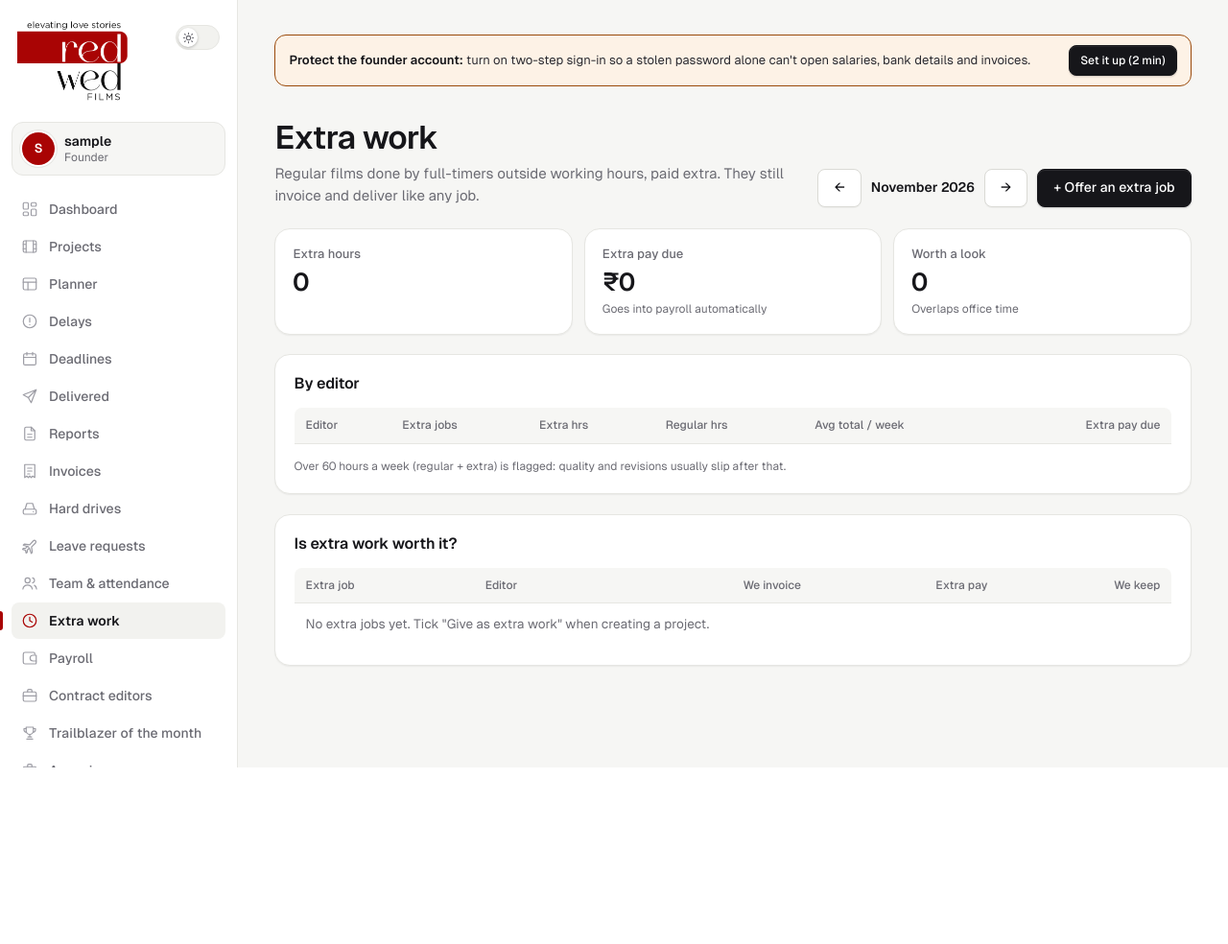
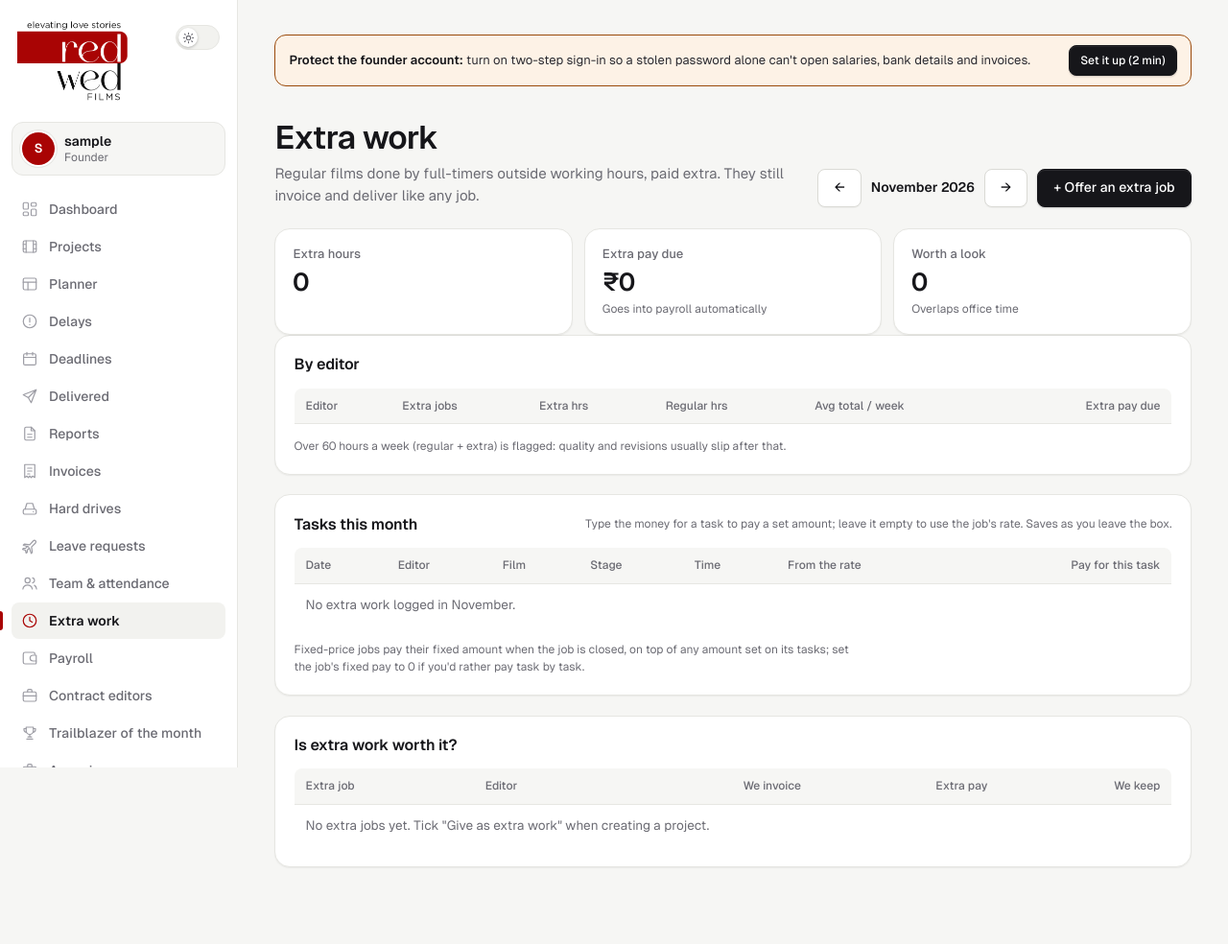
Before and after one commit to ggulati2/studio-ops, a Django app: page /extra-work/ in a window 1280 px wide. Shown: the whole page at 96% size. Before the commit the page ends 800 px from the top, so only its background shows below. Run offline with Django 5.2, Linux system fonts and the light colour scheme; the visitor is signed in with stand-in values (Sample User, id 1); data comes from the database, SQL or seed files in the repository; data that the repository does not hold is empty; some libraries are stand-ins or nearby versions.

Commit message:
Extra work: set the money for each task
- ExtraEntry.amount (optional): a founder-set pay for that task; empty = the job's rate.
- Extra work page: 'Tasks this month' with an inline amount box per task (saves on leave,
  no reload); KPIs and per-editor pay redraw; payroll and the editor's page use it. Audited.
- 'Is extra work worth it?' counts task amounts plus fixed job pay.

Co-Authored-By: Claude Opus 5.5 <noreply@anthropic.com>
Claude-Session: https://claude.ai/code/session_01SRdHSDENbpxkHMhr5a9ifw

```diff
--- a/config/urls.py
+++ b/config/urls.py
@@ -41,6 +41,7 @@ urlpatterns = [
     path("team/new/", v.person_edit, name="person_new"),
     path("team/<int:pk>/", v.person_edit, name="person_edit"),
     path("extra-work/", v.extra_admin, name="extra_admin"),
+    path("extra-work/<int:pk>/amount/", v.extra_amount, name="extra_amount"),
     path("payroll/", v.payroll, name="payroll"),
     path("payroll/save/", v.payroll_save, name="payroll_save"),
     path("payslip/<int:pk>/", v.payslip_view, name="payslip"),
--- a/ops/views/admin.py
+++ b/ops/views/admin.py
@@ -7,7 +7,9 @@ from django.contrib import messages
 from django.contrib.auth import get_user_model
 from django.db import models, transaction
 from django.db.models import Count, Q
+from django.http import JsonResponse
 from django.shortcuts import get_object_or_404, redirect, render
+from django.template.loader import render_to_string
 from django.urls import reverse
 from django.utils import timezone
 
@@ -24,7 +26,7 @@ from ..services import (add_months, attendance, available_days, benchmarks, cele
                         week_start)
 
 User = get_user_model()
-__all__ = ["backup", "dashboard", "projects", "project_new", "project_edit", "project_status", "project_assign", "deadlines",
+__all__ = ["extra_amount", "backup", "dashboard", "projects", "project_new", "project_edit", "project_status", "project_assign", "deadlines",
            "delivered", "reports", "report_print", "team_view", "person_edit", "person_pod", "extra_admin", "eotm",
            "agencies", "agency_edit", "settings_view", "holiday_delete", "audit_log", "access_matrix"]
 
@@ -746,6 +748,22 @@ def extra_admin(request):
     a, b = month_start(month), month_end(month)
     entries = ExtraEntry.objects.filter(date__range=(a, b)).select_related("user__profile", "project")
     flagged = [e for e in entries if e.overlaps_office]
+    rows = _extra_summary(request, month)
+    margins = []
+    for p in Project.objects.filter(is_extra=True).select_related("editor__profile", "agency")[:30]:
+        cost = sum(e.pay for e in p.extra_entries.all()) + (p.extra_rate if p.extra_basis == "fixed" else 0)
+        keep = p.invoice_amount - cost if p.agency.currency == "INR" else None
+        margins.append({"p": p, "cost": cost, "keep": keep,
+                        "pct": round(keep / p.invoice_amount * 100) if keep is not None and p.invoice_amount else None})
+    return render(request, "founder/extra.html", {"month": month, "prev": add_months(month, -1), "next": add_months(month, 1),
+                                                "rows": rows, "flagged": flagged, "margins": margins,
+                                                "entries": entries.select_related("project__agency").order_by("-date", "-start"),
+                                                "total_pay": sum(r["pay"] for r in rows),
+                                                "total_hours": round(sum(r["extra"] for r in rows), 1)})
+
+
+def _extra_summary(request, month):
+    a, b = month_start(month), month_end(month)
     rows = []
     for u in team():
         reg = sum(l.hours for l in DayLog.objects.filter(user=u, date__range=(a, b)))
@@ -754,16 +772,46 @@ def extra_admin(request):
         rows.append({"u": u, "jobs": Project.objects.filter(editor=u, is_extra=True, received_on__lte=b).exclude(
             closed_on__lt=a).count(), "extra": ex, "regular": round(reg, 1),
             "week": round((reg + ex) / weeks), "pay": extra_pay(u, month)})
-    margins = []
-    for p in Project.objects.filter(is_extra=True).select_related("editor__profile", "agency")[:30]:
-        cost = (sum(e.pay for e in p.extra_entries.all()) if p.extra_basis == "hourly" else p.extra_rate)
-        keep = p.invoice_amount - cost if p.agency.currency == "INR" else None
-        margins.append({"p": p, "cost": cost, "keep": keep,
-                        "pct": round(keep / p.invoice_amount * 100) if keep is not None and p.invoice_amount else None})
-    return render(request, "founder/extra.html", {"month": month, "prev": add_months(month, -1), "next": add_months(month, 1),
-                                                "rows": rows, "flagged": flagged, "margins": margins,
-                                                "total_pay": sum(r["pay"] for r in rows),
-                                                "total_hours": round(sum(r["extra"] for r in rows), 1)})
+    return rows
+
+
+@requires("extra.manage")
+def extra_amount(request, pk):
+    """Set (or clear) the money an editor gets for one extra-work task."""
+    from ..perf import clear as clear_memo
+    e = get_object_or_404(ExtraEntry.objects.select_related("project", "user__profile"), pk=pk)
+    back = S.safe_next(request, request.POST.get("next"), reverse("extra_admin"))
+    if request.method != "POST":
+        return redirect(back)
+    raw = (request.POST.get("amount") or "").replace(",", "").replace("₹", "").strip()
+    if raw and (not raw.isdigit() or int(raw) > 10_000_000):
+        say = [("error", "Enter the amount in whole rupees, e.g. 1500 (or leave it empty to use the job's rate).")]
+    else:
+        old = e.amount
+        e.amount = int(raw) if raw else None
+        if e.amount != old:
+            e.save(update_fields=["amount"])
+            record(request, "extra.amount", str(e.project), f"{e.user.profile.name} {e.date:%d %b}: "
+                   f"{'₹' + format(old, ',') if old is not None else 'rate'} -> {'₹' + format(e.amount, ',') if e.amount is not None else 'rate'}")
+        say = [("success", f"{e.user.profile.name} · {e.project} · {e.date:%-d %b}: "
+                + (f"₹{e.amount:,} for this task." if e.amount is not None
+                   else f"back to the job's rate (₹{e.auto_pay:,}).") + " Payroll uses it.")]
+    if request.headers.get("X-Requested-With") == "fetch":
+        clear_memo()
+        month = month_start(e.date)
+        rows = _extra_summary(request, month)
+        bad = any(l == "error" for l, _ in say)
+        row = render_to_string("founder/_extra_entry.html", {"e": e, "back": back}, request=request)
+        summary = render_to_string("founder/_extra_summary.html", {
+            "rows": rows, "total_pay": sum(r["pay"] for r in rows), "total_hours": round(sum(r["extra"] for r in rows), 1),
+            "flagged_n": str(sum(1 for x in ExtraEntry.objects.filter(date__range=(month, month_end(month)))
+                                 .select_related("user") if x.overlaps_office))}, request=request)
+        return JsonResponse({"ok": not bad, "messages": [{"level": l, "text": t} for l, t in say],
+                             "swap": [{"sel": f'[data-extra="{e.pk}"]', "mode": "outer", "html": row},
+                                      {"sel": "[data-extra-summary]", "mode": "outer", "html": summary}]})
+    for level, text in say:
+        getattr(messages, level)(request, text)
+    return redirect(back)
 
 
 @requires("eotm.manage")
--- a/static/app.css
+++ b/static/app.css
@@ -1158,3 +1158,11 @@ td.starts{box-shadow:inset 3px 0 0 var(--ok)}
 .wl-film-grid{display:grid;grid-template-columns:repeat(auto-fill,minmax(220px,1fr));gap:10px}
 .wl-film-grid .wl-film{border:1px solid var(--line);border-left:4px solid hsl(var(--h,210) 55% 55%);border-radius:var(--r-sm);padding:10px 12px}
 .wl-row>.card{width:100%}
+
+/* Extra work: pay per task */
+.amt-wrap{display:inline-flex;align-items:center;gap:2px}
+.amt-cur{color:var(--muted)}
+.extra-amt{display:inline-flex}
+.extra-amt input{width:96px;text-align:right}
+.extra-amt input::placeholder{color:var(--faint)}
+.extra-tasks td{vertical-align:middle}
--- /dev/null
+++ b/templates/founder/_extra_summary.html
@@ -0,0 +1,12 @@
+{% load ops_extras %}<div data-extra-summary>
+<div class="grid">
+  <div class="kpi"><span>Extra hours</span><b>{{ total_hours|hours }}</b></div>
+  <div class="kpi"><span>Extra pay due</span><b>₹{{ total_pay|money }}</b><small>Goes into payroll automatically</small></div>
+  <div class="kpi {% if flagged_n and flagged_n != '0' %}warn{% endif %}"><span>Worth a look</span><b>{{ flagged_n }}</b><small>Overlaps office time</small></div>
+</div>
+<section class="card"><h2>By editor</h2><div class="scroll"><table style="min-width:680px">
+  <thead><tr><th>Editor</th><th>Extra jobs</th><th>Extra hrs</th><th>Regular hrs</th><th>Avg total / week</th><th class="right">Extra pay due</th></tr></thead>
+  <tbody>{% for r in rows %}<tr><td><b>{{ r.u.profile.name }}</b></td><td>{{ r.jobs }}</td><td>{{ r.extra|hours }}</td><td class="muted">{{ r.regular|hours }}</td>
+    <td {% if r.week > 60 %}style="color:var(--bad);font-weight:600"{% endif %}>{{ r.week }} h{% if r.week > 60 %} · over 60/week{% endif %}</td><td class="right"><b>₹{{ r.pay|money }}</b></td></tr>{% endfor %}</tbody>
+</table></div><p class="small muted" style="margin:0">Over 60 hours a week (regular + extra) is flagged: quality and revisions usually slip after that.</p></section>
+</div>
--- a/templates/founder/extra.html
+++ b/templates/founder/extra.html
@@ -5,19 +5,16 @@
   <div><h1>Extra work</h1><p>Regular films done by full-timers outside working hours, paid extra. They still invoice and deliver like any job.</p></div>
   <div class="actions"><a class="btn" href="{% qs m=prev|date:'Y-m' %}">←</a><b>{{ month|date:"F Y" }}</b><a class="btn" href="{% qs m=next|date:'Y-m' %}">→</a><a class="btn primary" href="{% url 'project_new' %}">+ Offer an extra job</a></div>
 </div>
-<div class="grid">
-  <div class="kpi"><span>Extra hours</span><b>{{ total_hours|hours }}</b></div>
-  <div class="kpi"><span>Extra pay due</span><b>₹{{ total_pay|money }}</b><small>Goes into payroll automatically</small></div>
-  <div class="kpi {% if flagged %}warn{% endif %}"><span>Worth a look</span><b>{{ flagged|length }}</b><small>Overlaps office time</small></div>
-</div>
+{% with flagged_n=flagged|length|stringformat:"s" %}{% include "founder/_extra_summary.html" %}{% endwith %}
 {% if flagged %}<section class="card warn"><h2 style="color:var(--warn)">Worth a look</h2>
   {% for e in flagged %}<div class="small">{{ e.user.profile.name }} logged {{ e.hours|hours }} extra hrs on {{ e.project }} ({{ e.date|date:"j M" }}, {{ e.start|time:"g:i A" }}–{{ e.end|time:"g:i A" }}), overlapping their office time. Already counted; edit it in the back office only if it's wrong.</div>{% endfor %}
 </section>{% endif %}
-<section class="card"><h2>By editor</h2><div class="scroll"><table style="min-width:680px">
-  <thead><tr><th>Editor</th><th>Extra jobs</th><th>Extra hrs</th><th>Regular hrs</th><th>Avg total / week</th><th class="right">Extra pay due</th></tr></thead>
-  <tbody>{% for r in rows %}<tr><td><b>{{ r.u.profile.name }}</b></td><td>{{ r.jobs }}</td><td>{{ r.extra|hours }}</td><td class="muted">{{ r.regular|hours }}</td>
-    <td {% if r.week > 60 %}style="color:var(--bad);font-weight:600"{% endif %}>{{ r.week }} h{% if r.week > 60 %} · over 60/week{% endif %}</td><td class="right"><b>₹{{ r.pay|money }}</b></td></tr>{% endfor %}</tbody>
-</table></div><p class="small muted" style="margin:0">Over 60 hours a week (regular + extra) is flagged: quality and revisions usually slip after that.</p></section>
+<section class="card"><div class="title"><h2>Tasks this month</h2><span class="small muted">Type the money for a task to pay a set amount; leave it empty to use the job's rate. Saves as you leave the box.</span></div>
+  <div class="scroll"><table class="extra-tasks" style="min-width:900px">
+  <thead><tr><th>Date</th><th>Editor</th><th>Film</th><th>Stage</th><th>Time</th><th>From the rate</th><th class="right">Pay for this task</th></tr></thead>
+  <tbody>{% for e in entries %}{% include "founder/_extra_entry.html" with back=request.get_full_path %}{% empty %}<tr><td colspan="7" class="muted">No extra work logged in {{ month|date:"F" }}.</td></tr>{% endfor %}</tbody>
+  </table></div>
+  <p class="small muted" style="margin:0">Fixed-price jobs pay their fixed amount when the job is closed, on top of any amount set on its tasks; set the job's fixed pay to 0 if you'd rather pay task by task.</p></section>
 <section class="card"><h2>Is extra work worth it?</h2><div class="scroll"><table style="min-width:640px">
   <thead><tr><th>Extra job</th><th>Editor</th><th class="right">We invoice</th><th class="right">Extra pay</th><th class="right">We keep</th></tr></thead>
   <tbody>{% for m in margins %}<tr><td>{{ m.p }}</td><td>{{ m.p.editor.profile.name|default:"–" }}</td><td class="right">{{ m.p.agency.symbol }}{{ m.p.invoice_amount|money }}</td><td class="right">₹{{ m.cost|money }}</td>
--- a/templates/team/extra.html
+++ b/templates/team/extra.html
@@ -16,7 +16,7 @@
     <section class="card"><h2>My extra hours · {{ month|date:"F" }}</h2><div class="scroll"><table>
       <thead><tr><th>Date</th><th>Job</th><th>Time</th><th>Hrs</th><th>Pay</th><th></th></tr></thead>
       <tbody>{% for e in entries %}<tr><td>{{ e.date|date:"j M" }}</td><td>{{ e.project }}</td><td class="muted">{{ e.start|time:"g:i A" }} – {{ e.end|time:"g:i A" }}</td><td>{{ e.hours|hours }}</td>
-        <td>{% if e.project.extra_basis == 'hourly' %}₹{{ e.pay|money }}{% else %}<span class="tag">Fixed job</span>{% endif %}</td>
+        <td>{% if e.amount is not None or e.project.extra_basis == 'hourly' %}₹{{ e.pay|money }}{% else %}<span class="tag">Fixed job</span>{% endif %}</td>
         <td><form method="post" action="{% url 'extra_delete' e.pk %}">{% csrf_token %}<button class="btn sm" aria-label="Remove entry">✕</button></form></td></tr>{% empty %}<tr><td colspan="6" class="muted">Nothing logged this month.</td></tr>{% endfor %}</tbody>
     </table></div></section>
   </div>
```
Also changed, not shown: ops/models.py (+9 -1 lines), ops/tests/test_couples.py (+52 -0 lines), templates/founder/_extra_entry.html (added, +12 -0 lines), README.md, ops/migrations/0019_extra_task_amount.py (added).
